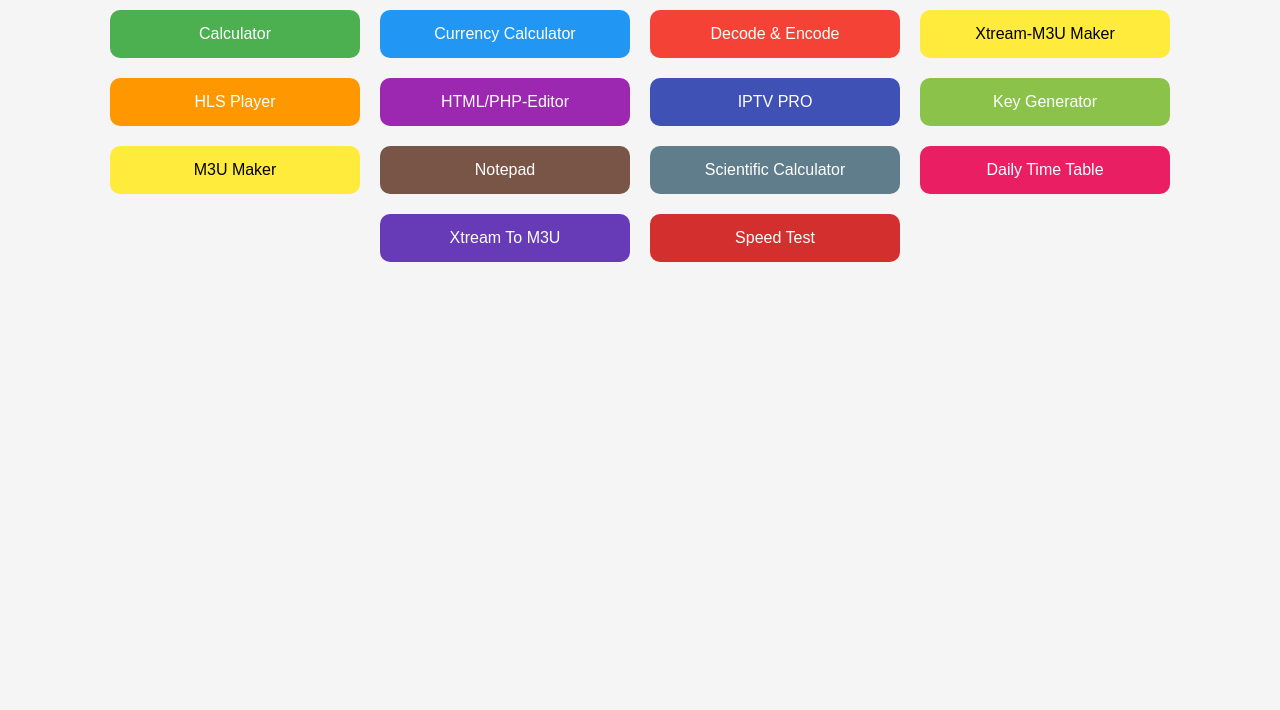
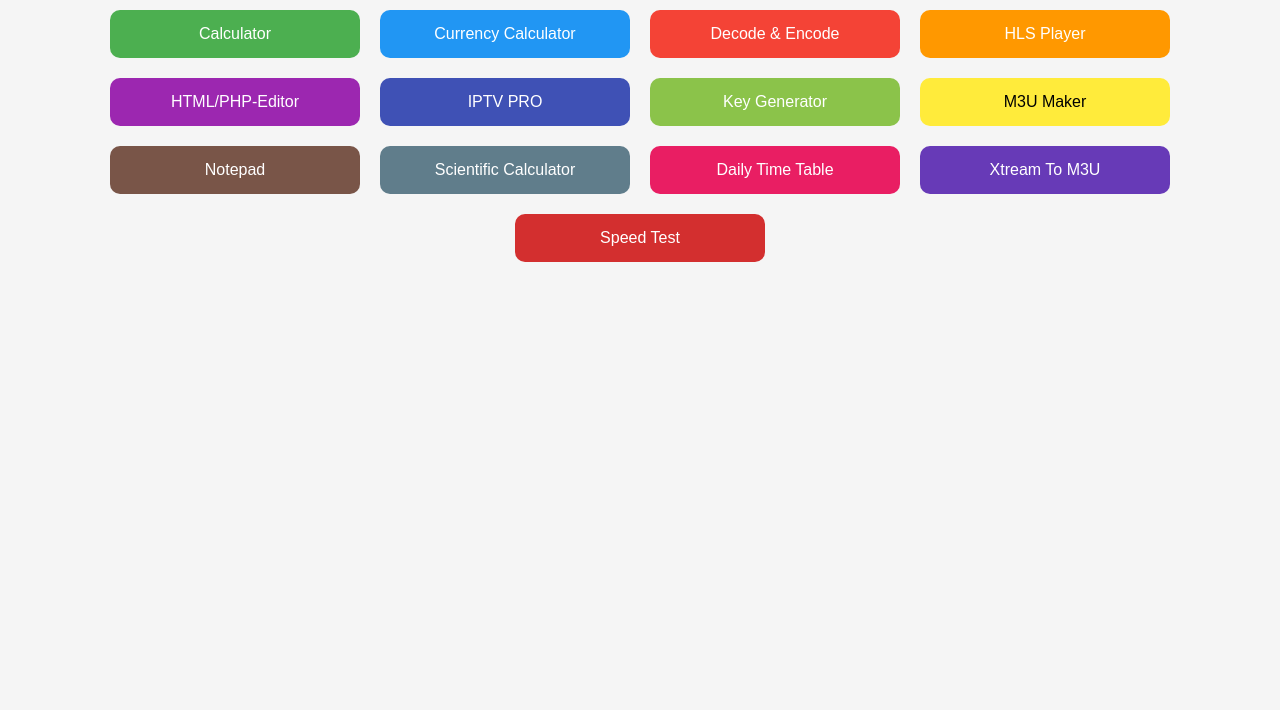
Before and after one commit to Maxmentor/html-tools, a plain HTML site: page index.html in a window 1280 px wide. Shown: the part 90-800 px from the top of the page. Drawn offline with Linux system fonts and the light colour scheme.

Commit message:
Remove Xtream-M3U Maker link from index.html

```diff
--- a/index.html
+++ b/index.html
@@ -105,7 +105,6 @@
     <a href="./Calculator.html" class="btn btn-1">Calculator</a>
     <a href="./Currency-Converter.html" class="btn btn-2">Currency Calculator</a>
     <a href="./Decode-Encode.html" class="btn btn-3">Decode & Encode</a>
-    <a href="./xtreamcode-m3u.html" class="btn btn-8">Xtream-M3U Maker</a>
     <a href="./hlsplayer.html" class="btn btn-4">HLS Player</a>
     <a href="./Html-editor.html" class="btn btn-5">HTML/PHP-Editor</a>
     <a href="./iptvpro.html" class="btn btn-6">IPTV PRO</a>
```
